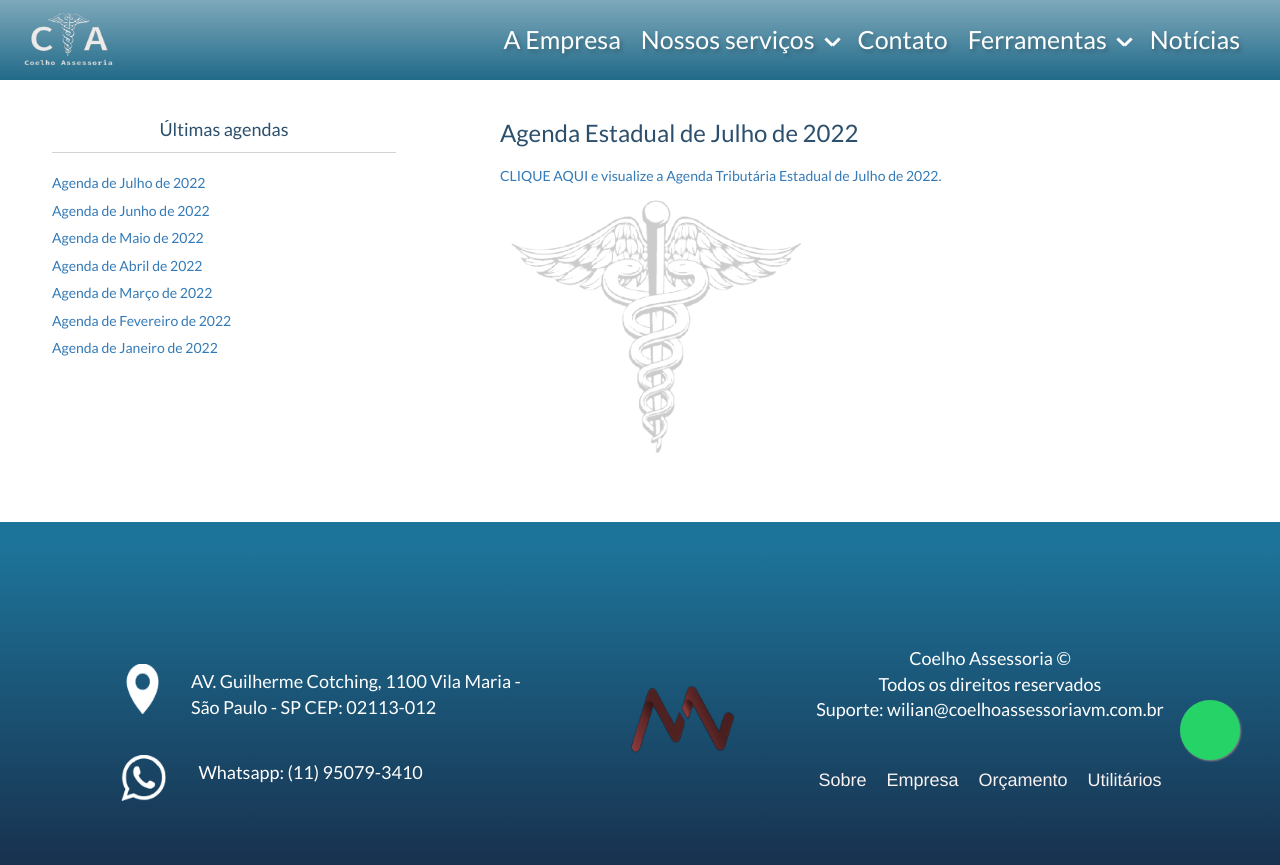
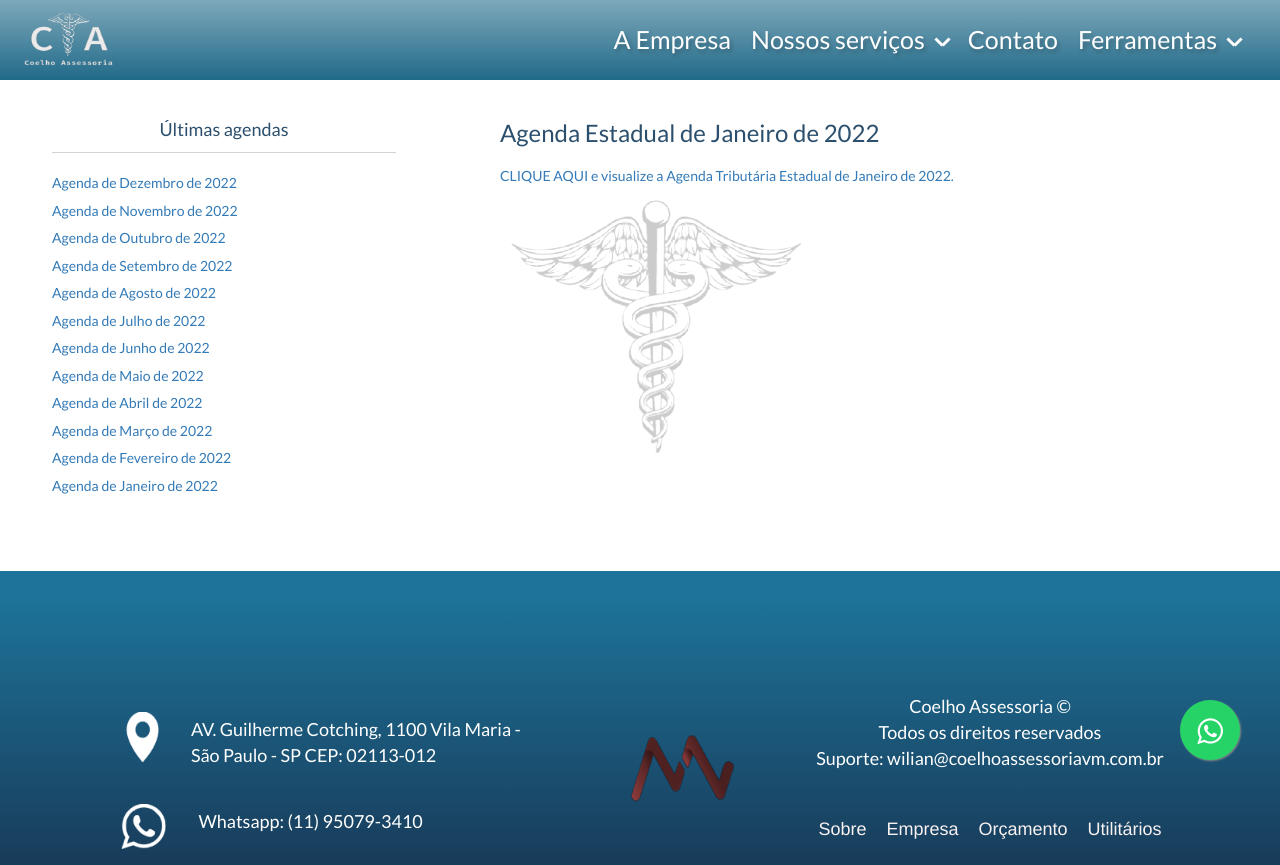
Before and after one commit to L1P3Z1NH0/site-contabilidade, a website: page pags-sec/agenda-est.html in a window 1280 px wide. Shown: the top 865 px of the page. Drawn offline with nearby package versions, Linux system fonts and the light colour scheme; a web font is replaced by a local one.

Commit message:
site v1.8

```diff
--- a/pags-sec/agenda-est.html
+++ b/pags-sec/agenda-est.html
@@ -26,7 +26,9 @@
     <link rel="stylesheet" href="https://cdnjs.cloudflare.com/ajax/libs/font-awesome/5.14.0/css/all.min.css"
     integrity="sha512-1PKOgIY59xJ8Co8+NE6FZ+LOAZKjy+KY8iq0G4B3CyeY6wYHN3yt9PW0XpSriVlkMXe40PTKnXrLnZ9+fkDaog=="
     crossorigin="anonymous">
-    <link rel="stylesheet" href="/style/index.css"></head>
+    <link rel="stylesheet" href="/style/index.css">
+    <link rel="stylesheet" href="https://cdnjs.cloudflare.com/ajax/libs/font-awesome/4.5.0/css/font-awesome.min.css">
+</head>
 
 <body>
     <div class="general-container">
@@ -90,12 +92,6 @@
                             </ul>
                         </li>
 
-                        <li>
-                            <a class="link-header" href="#">
-                                Notícias
-                            </a>
-                        </li>
-
                     </ul>
                 </nav>
             </div>
@@ -104,9 +100,9 @@
         <main class="agenda-main">
 
             <div class="agenda">
-                <h3 id="title-change">Agenda Estadual de Julho de 2022</h3>
-                <a id="txt-change" href="#" target="_blank">
-                    CLIQUE AQUI e visualize a Agenda Tributária Estadual de Julho de 2022.
+                <h3 id="title-change">Agenda Estadual de Janeiro de 2022</h3>
+                <a id="txt-change" href="/assets/downloads/agenda-estadual/agenda-estadual-Janeiro.pdf" target="_blank">
+                    CLIQUE AQUI e visualize a Agenda Tributária Estadual de Janeiro de 2022.
                 </a>
                 <img src="/images/agendas/img-agendas.png" alt="">
             </div>
@@ -114,6 +110,11 @@
             <div class="ultimas-agendas">
                 <h4>Últimas agendas</h4>
                 <ul>
+                    <li><a id="item-change12" onClick="reply_click(this.id)" href="#">Agenda de Dezembro de 2022</a></li>
+                    <li><a id="item-change11" onClick="reply_click(this.id)" href="#">Agenda de Novembro de 2022</a></li>
+                    <li><a id="item-change10" onClick="reply_click(this.id)" href="#">Agenda de Outubro de 2022</a></li>
+                    <li><a id="item-change9" onClick="reply_click(this.id)" href="#">Agenda de Setembro de 2022</a></li>
+                    <li><a id="item-change8" onClick="reply_click(this.id)" href="#">Agenda de Agosto de 2022</a></li>
                     <li><a id="item-change7" onClick="reply_click(this.id)" href="#">Agenda de Julho de 2022</a></li>
                     <li><a id="item-change6" onClick="reply_click(this.id)" href="#">Agenda de Junho de 2022</a></li>
                     <li><a id="item-change5" onClick="reply_click(this.id)" href="#">Agenda de Maio de 2022</a></li>
```
Also changed, not shown: index.html (+6 -6 lines), pags-sec/agenda-fed.html (+7 -10 lines), pags-sec/assessoria.html (+0 -6 lines), pags-sec/certidoes.html (+0 -6 lines), pags-sec/contato.html (+0 -6 lines), pags-sec/declaracoes.html (+0 -6 lines), pags-sec/obrigacoes.html (+0 -6 lines), pags-sec/orcamentos.html (+0 -6 lines), pags-sec/parcelamentos.html (+0 -6 lines), pags-sec/regularizacoes.html (+0 -6 lines), pags-sec/sobre.html (+0 -6 lines), 6 other files.
